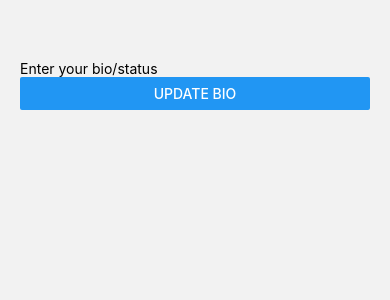
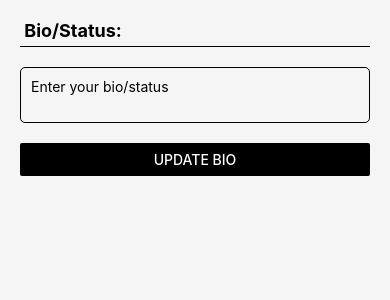
Before and after one commit to karimassi02/expofinalv2, a React Native app in the folder frontend/: screen /Profile in a window 390 px wide. Shown: the top 300 px of the page. Built offline with nearby package versions, Linux system fonts and the light colour scheme.

Commit message:
update bio

```diff
--- a/frontend/Screens/ChatList.js
+++ b/frontend/Screens/ChatList.js
@@ -2,6 +2,7 @@ import { NavigationContainer, useNavigation } from "@react-navigation/native";
 import React, { useState, useEffect } from "react";
 import { View, Text, FlatList, StyleSheet, Button, Modal } from "react-native";
 import { TouchableOpacity } from "react-native-gesture-handler";
+import ContactListPage from "./ContactList";
 
 const ChatListPage = ({ route }) => {
   const navigation = useNavigation();
@@ -36,7 +37,7 @@ const ChatListPage = ({ route }) => {
     },
   ];
 
-  const userId = route.params?.userId;
+  const userId = route?.params?.userId;
 
   useEffect(() => {
     // Fetch chat list or other user-specific data using userId
@@ -73,11 +74,8 @@ const ChatListPage = ({ route }) => {
             activeOpacity={1}
             onPress={() => setModalVisible(false)} // Close the modal when the transparent area is pressed
           ></TouchableOpacity>
-          <View style={styles.modalContainer}>
-            {/* Add your modal content here */}
-          </View>
+          <View style={styles.modalContainer}>{<Text>Hello</Text>}</View>
         </Modal>
-        <View>{/* Modal Content */}</View>
         <FlatList
           data={groupList}
           keyExtractor={(item) => item.id.toString()}
--- a/frontend/Screens/ContactList.js
+++ b/frontend/Screens/ContactList.js
@@ -5,9 +5,6 @@ import { TouchableOpacity } from "react-native-gesture-handler";
 
 const ContactListPage = ({ route }) => {
   const navigation = useNavigation();
-  const handleGroupPress = (groupName) => {
-    navigation.navigate("Chatroom", { groupName });
-  };
 
   const [modalVisible, setModalVisible] = useState(false);
   const handleButtonPress = () => {
@@ -30,6 +27,18 @@ const ContactListPage = ({ route }) => {
     {
       id: 4,
       groupName: "Dad",
+    },
+    {
+      id: 5,
+      groupName: "Mom",
+    },
+    {
+      id: 6,
+      groupName: "Sis",
+    },
+    {
+      id: 7,
+      groupName: "Bro",
     },
   ];
 
@@ -79,7 +88,7 @@ const ContactListPage = ({ route }) => {
           data={groupList}
           keyExtractor={(item) => item.id.toString()}
           renderItem={({ item }) => (
-            <TouchableOpacity onPress={() => handleGroupPress(item.groupName)}>
+            <TouchableOpacity>
               <View style={styles.groupContainer}>
                 <Text style={styles.groupTitle}>{item.groupName}</Text>
               </View>
--- a/frontend/Screens/Profile.js
+++ b/frontend/Screens/Profile.js
@@ -1,5 +1,5 @@
 import React, { useState, useEffect } from "react";
-import { Button, TextInput, View, StyleSheet, Text } from "react-native";
+import { Button, TextInput, View, StyleSheet, Text, Alert } from "react-native";
 import axios from "axios";
 import { useNavigation, useRoute } from "@react-navigation/native";
 
@@ -8,32 +8,30 @@ const ProfileScreen = () => {
   const route = useRoute();
   //   const [token, setToken] = useState(null);
   const [bio, setBio] = useState("");
+  const [updatedBio, setUpdatedBio] = useState("");
 
-  //   useEffect(() => {
-  //     const { user: userInfo } = route.params || {};
-  //     setUser(userInfo);
-  //   }, [route.params]);
+  // useEffect(() => {
+  const fetchUserBio = async () => {
+    const userId = route.params?.userId;
 
-  //   useEffect(() => {
-  //     const fetchUserData = async () => {
-  //       try {
-  //         const response = await axios.get("/user", {
-  //           headers: {
-  //             Authorization: `Bearer ${token}`,
-  //           },
-  //         });
-  //         setUser(response.data);
-  //       } catch (error) {
-  //         console.error("Error fetching user data:", error);
-  //       }
-  //     };
+    if (!userId) {
+      console.error("User ID is undefined or null. Cannot fetch bio.");
+      return;
+    }
 
-  //     fetchUserData();
-  //   }, [token]);
+    try {
+      const response = await axios.get(
+        `http://192.168.0.12:3000/user/${userId}/bio`
+      );
+      setBio(response.data.bio);
+      setUpdatedBio(response.data.bio);
+    } catch (error) {
+      console.error("Error fetching user bio:", error);
+    }
+  };
 
-  //   if (!user) {
-  //     return <Text>Loading...</Text>;
-  //   }
+  //   fetchUserBio();
+  // }, [route.params?.userId]);
 
   const updateBio = () => {
     const userId = route.params?.userId;
@@ -47,6 +45,9 @@ const ProfileScreen = () => {
       .put(`http://192.168.0.12:3000/user/${userId}`, { bio })
       .then((response) => {
         console.log("Bio updated:", response.data);
+        Alert.alert("Super !", "Your bio has been successfully updated");
+        setBio("");
+        setUpdatedBio(response.data.bio);
       })
       .catch((error) => {
         console.error("Failed to update bio:", error);
@@ -68,8 +69,9 @@ const ProfileScreen = () => {
   };
   return (
     <View style={styles.mainView}>
-      {/* <Text style={styles.label}>First Name:</Text>
-      <Text style={styles.value}>{user.name}</Text>
+      <Text style={styles.label}> Bio/Status:</Text>
+      <Text style={styles.value}>{updatedBio}</Text>
+      {/*
 
       <Text style={styles.label}>Last Name:</Text>
       <Text style={styles.value}>{user.lastName}</Text>
@@ -79,24 +81,31 @@ const ProfileScreen = () => {
 
       <Text style={styles.label}>Password:</Text>
       <Text style={styles.value}>{"*".repeat(user.password?.length || 8)}</Text> */}
+      {/* <Text>{bio}</Text> */}
 
       <TextInput
-        style={styles.bioInput}
+        style={styles.input}
+        value={bio}
+        onChangeText={(text) => setBio(text)}
         placeholder="Enter your bio/status"
-        value={bio}
-        onChangeText={setBio}
+        multiline
       />
-      <Button title="Update Bio" onPress={updateBio} />
+      <Button
+        title="Update Bio"
+        onPress={updateBio}
+        color="black"
+        backgroundColor="white"
+      />
     </View>
   );
 };
 
 const styles = StyleSheet.create({
   mainView: {
-    marginTop: 40,
     flex: 1,
     flexDirection: "column",
     padding: 20,
+    backgroundColor: "#f5f5f5",
   },
   label: {
     fontSize: 18,
@@ -106,6 +115,16 @@ const styles = StyleSheet.create({
   value: {
     fontSize: 18,
     marginBottom: 20,
+    borderBottomWidth: 1,
+    borderBottomColor: "black",
+  },
+  input: {
+    width: "100%",
+    padding: 10,
+    marginBottom: 20,
+    borderWidth: 1,
+    borderColor: "black", // Example border color
+    borderRadius: 5,
   },
 });
 
```
Also changed, not shown: 2 other files (tests, documents, lock files or other folders).
